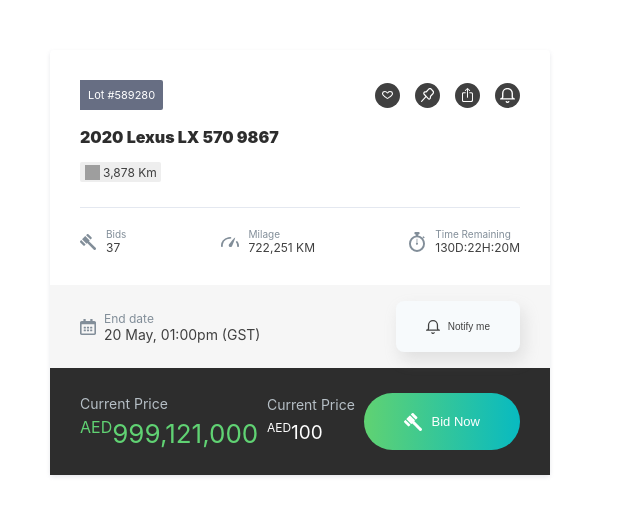
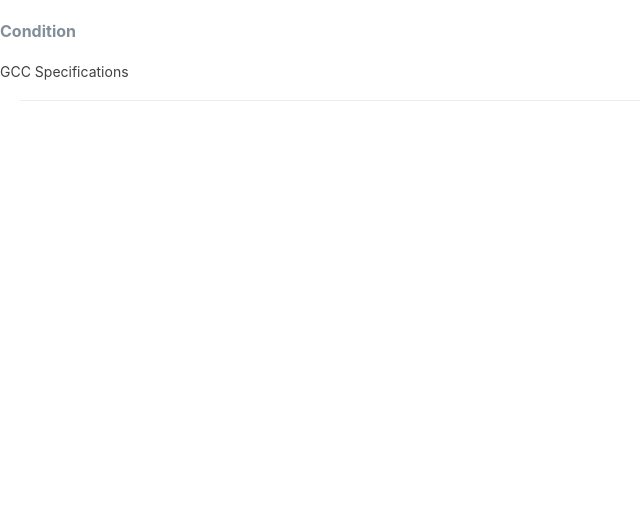
Before and after one commit to Abdoulrhman/EA-UI, a Next.js app: page /Eman-page in a window 1280 px wide. Shown: the top 516 px of the page, without its empty margins (0-640 px from the left). Built offline with nearby package versions, Linux system fonts and the light colour scheme; grey boxes are pictures that could not be loaded.

Commit message:
added highlight card

```diff
--- /dev/null
+++ b/components/VehicleDetails/Highlights/index.tsx
@@ -0,0 +1,64 @@
+import React,{useState} from 'react'
+import Divider from '../../Common/Atoms/Divider'
+import styles from './styles.module.scss'
+
+function Highlights() {
+    const [info,setInfo] = useState({
+        ViewTypeId: 1,
+        Collapsed: false,
+        EnableCollapse: true,
+        OptionGroups: [
+            {
+                Id: 12,
+                Title: "Condition",
+                ImageUrl: "",
+                Order: 0,
+                Options: [
+                    {
+                        Id: 0,
+                        Title: "GCC Specifications"
+                    }
+                ]
+            },
+            {
+                Id: 13,
+                Title: "General",
+                ImageUrl: "",
+                Order: 0,
+                Options: []
+            },
+            {
+                Id: 14,
+                Title: "Region",
+                ImageUrl: "",
+                Order: 0,
+                Options: []
+            }
+        ],
+        Id: 1,
+        Title: "HIGHLIGHTS"
+    })
+
+    return (
+        <div className={styles.container}>
+            {info.OptionGroups.map(
+                (o) =>
+                    o.Options.length > 0 && (
+                        <>
+                            <h4 className={styles.optionTitle}>{o.Title}</h4>
+                            <ul className={styles.optionsContainer}>
+                                {o.Options.map((option) => (
+                                    <li className={styles.optionItem}>
+                                        {option.Title}
+                                    </li>
+                                ))}
+                            </ul>
+                            <Divider width="100%" height="1px" bgColor="#EDEDED" margin="20px" />
+                        </>
+                    )
+            )}
+        </div>
+    )
+}
+
+export default Highlights
--- /dev/null
+++ b/components/VehicleDetails/Highlights/styles.module.scss
@@ -0,0 +1,13 @@
+.optionTitle{
+    color: #828E99;
+    font-size: 16px;
+}
+.optionsContainer{
+    list-style: none;
+    margin: 0;
+    padding: 0;
+    .optionItem{
+        color: #404040;
+        font-size: 14px;
+    }
+}
--- a/pages/Eman-page/index.tsx
+++ b/pages/Eman-page/index.tsx
@@ -1,12 +1,14 @@
 import React from 'react'
 import GridCard from '../../components/Common/CardGrid'
 import CardInformation from '../../components/VehicleDetails/CardInformation'
+import Highlights from '../../components/VehicleDetails/Highlights'
 
 function index() {
     return (
         <div>
             {/* <GridCard /> */}
-            <CardInformation />
+            {/* <CardInformation /> */}
+            <Highlights />
         </div>
     )
 }
```
